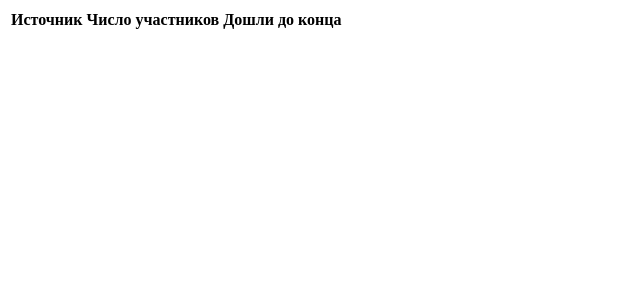
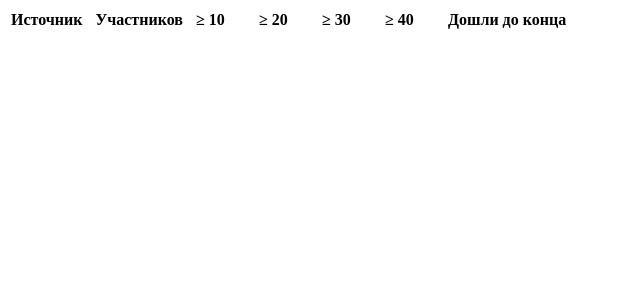
Before and after one commit to lopuhin/sense-grouping-survey, a Django app: page /stats/ in a window 1280 px wide. Shown: the top 300 px of the page, without its empty margins (0-640 px from the left). Run offline with Django 3.2, Linux system fonts and the light colour scheme; data comes from the database, SQL or seed files in the repository; data that the repository does not hold is empty.

Commit message:
More detailed stats

```diff
--- a/survey/templates/survey/stats.html
+++ b/survey/templates/survey/stats.html
@@ -1,17 +1,35 @@
 {% extends "base.html" %}
+
+{% block extra_head %}
+    <style>
+    table.results td, th {
+        min-width: 50px;
+        text-align: left;
+        padding-right: 10px;
+    }
+    </style>
+{% endblock %}
 
 {% block content %}
 
-    <table>
+    <table class="results">
         <tr>
             <th>Источник</th>
-            <th>Число участников</th>
+            <th>Участников</th>
+            <th>&ge; 10</th>
+            <th>&ge; 20</th>
+            <th>&ge; 30</th>
+            <th>&ge; 40</th>
             <th>Дошли до конца</th>
         </tr>
         {% for source, stats in stats_by_source %}
             <tr>
                 <td>{{ source|default:"не задан" }}</td>
                 <td>{{ stats.started }}</td>
+                <td>{{ stats.done_10 }}</td>
+                <td>{{ stats.done_20 }}</td>
+                <td>{{ stats.done_30 }}</td>
+                <td>{{ stats.done_40 }}</td>
                 <td>{{ stats.finished }}</td>
             </tr>
         {% endfor %}
--- a/survey/views.py
+++ b/survey/views.py
@@ -1,4 +1,4 @@
-from collections import Counter
+from collections import Counter, defaultdict
 import csv
 import json
 import os.path
@@ -110,14 +110,21 @@ class Stats(View):
     def get(self, request):
         started_by_source = Counter(
             p.source for p in Participant.objects.all())
-        stats_by_source = {source: {'started': started, 'finished': 0}
+        stats_by_source = {source: defaultdict(int, started=started)
                           for source, started in started_by_source.items()}
         n_context_sets = ContextSet.objects.count()
         for x in (ContextGroup.objects
                   .values('participant', 'participant__source')
                   .annotate(Count('context_set', distinct=True))):
-            if x['context_set__count'] == n_context_sets:
-                stats_by_source[x['participant__source']]['finished'] += 1
+            count = x['context_set__count']
+            source = x['participant__source']
+            if count == n_context_sets:
+                stats_by_source[source]['finished'] += 1
+            threshold = 0
+            while threshold < n_context_sets:
+                threshold += 10
+                if count >= threshold:
+                    stats_by_source[source]['done_{}'.format(threshold)] += 1
         return render(request, 'survey/stats.html', {
             'stats_by_source': sorted(stats_by_source.items())})
 
```
